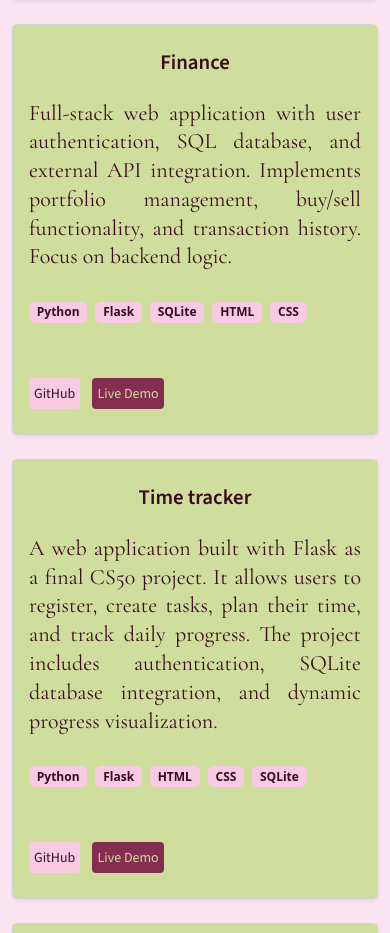
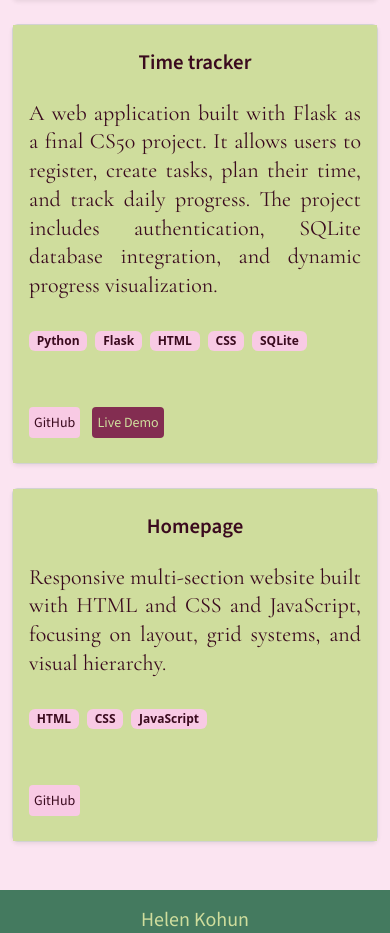
Before and after one commit to HelenKohun/helen-kohun-homepage, a plain HTML site: page works.html in a window 390 px wide. Shown: the part 918-1851 px from the top of the page. Drawn offline with nearby package versions, Linux system fonts and the light colour scheme.

Commit message:
clean: delete one project

```diff
--- a/works.html
+++ b/works.html
@@ -91,40 +91,6 @@
           <div class="col-md-6 col-lg-4">
             <div class="card h-100 shadow-sm">
               <div class="works__card card-body d-flex flex-column">
-                <h5 class="card-title">Finance</h5>
-                <p class="card-text">
-                  Full-stack web application with user authentication, SQL
-                  database, and external API integration. Implements portfolio
-                  management, buy/sell functionality, and transaction history.
-                  Focus on backend logic.
-                </p>
-                <div class="works__stack d-flex flex-wrap gap-2 mb-3">
-                  <span class="works__badge badge">Python</span>
-                  <span class="works__badge badge">Flask</span>
-                  <span class="works__badge badge">SQLite</span>
-                  <span class="works__badge badge">HTML</span>
-                  <span class="works__badge badge">CSS</span>
-                </div>
-                <div class="mt-auto">
-                  <a
-                    href="https://github.com/HelenKohun/finanse-flask"
-                    target="_blank"
-                    class="works__btn btn btn-outline-dark btn-sm"
-                    >GitHub</a
-                  >
-                  <a
-                    href="https://finanse-flask.onrender.com/login"
-                    class="works__btn-d btn btn-dark btn-sm ms-2"
-                    >Live Demo</a
-                  >
-                </div>
-              </div>
-            </div>
-          </div>
-
-          <div class="col-md-6 col-lg-4">
-            <div class="card h-100 shadow-sm">
-              <div class="works__card card-body d-flex flex-column">
                 <h5 class="card-title">Time tracker</h5>
                 <p class="card-text">
                   A web application built with Flask as a final CS50 project. It
```
Also changed, not shown: index.html (+0 -33 lines).
